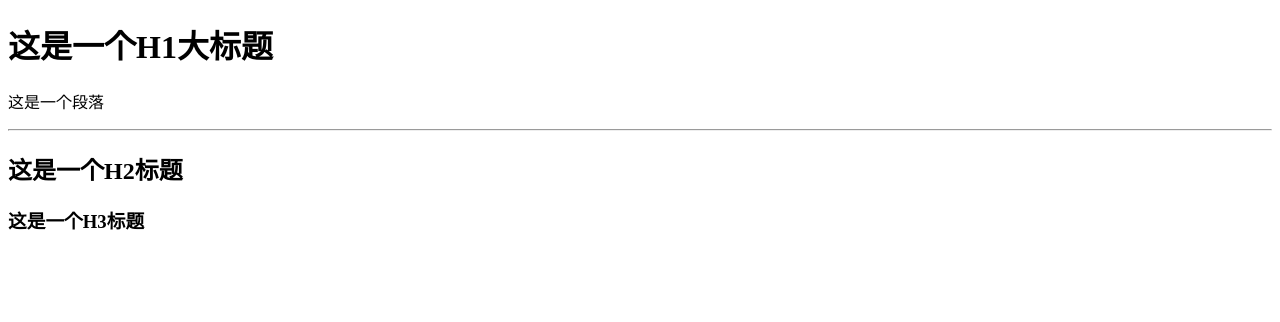
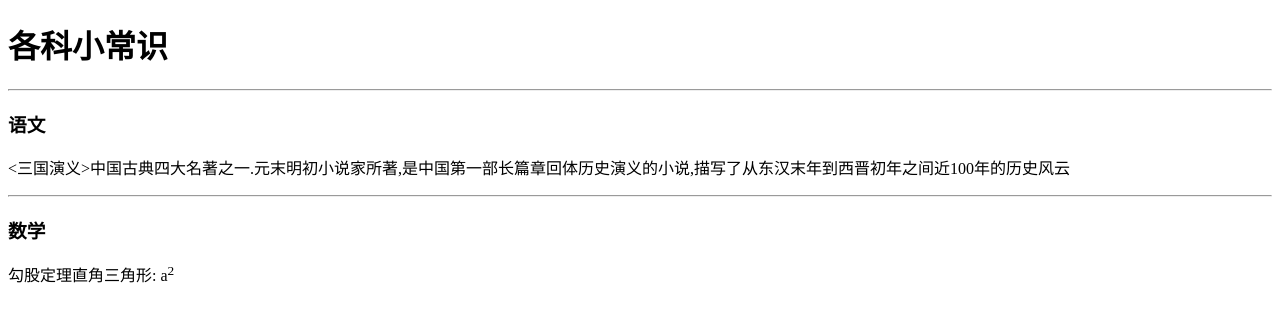
Before and after one commit to 518651/HTML-Learb, a plain HTML site: page Web/index.html in a window 1280 px wide. Drawn offline with Linux system fonts and the light colour scheme.

Commit message:
modified:   Web/index.html

```diff
--- a/Web/index.html
+++ b/Web/index.html
@@ -19,16 +19,18 @@
     <title>Hello,Html!I'm Come Back!</title>
 </head>
 <body>
-    <h1>这是一个H1大标题</h1>
-    <p>这是一个段落</p>
+   <div>
+    <h1>各科小常识</h1>
     <hr>
-    <div>
-        <h2>这是一个H2标题</h2>
-        <span>
-            <h3>
-                这是一个H3标题
-            </h3>
-        </span>
-    </div>
+    <h3>语文</h3>
+    <p><三国演义>中国古典四大名著之一.元末明初小说家所著,是中国第一部长篇章回体历史演义的小说,描写了从东汉末年到西晋初年之间近100年的历史风云</p>
+    <hr>
+    <h3>数学</h3>
+    <span>
+        <p>
+            勾股定理直角三角形: a<sup>2</sup>
+        </p>
+    </span>
+   </div>
 </body>
 </html>
```
